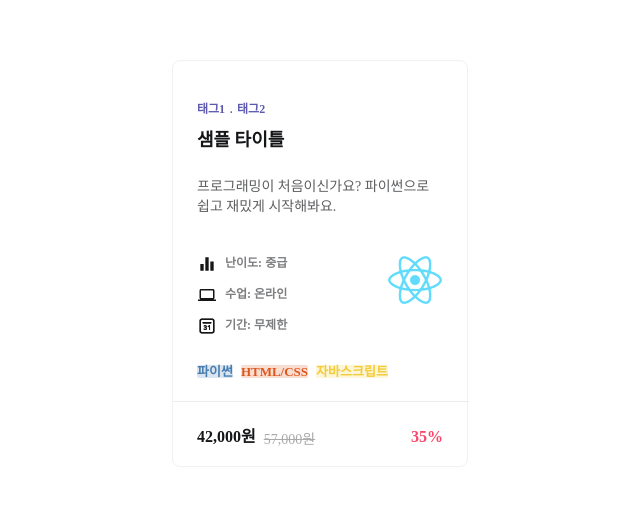
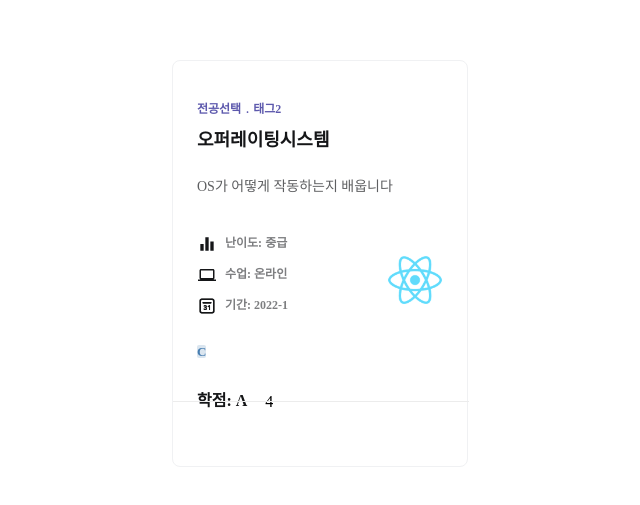
Before and after one commit to MyuB/SchoolCourses, a React (Create React App) app: page / in a window 1280 px wide. Shown: the part 145-650 px from the top of the page, without its empty margins (320-960 px from the left). Built offline with nearby package versions, Linux system fonts and the light colour scheme.

Commit message:
changing into my work

```diff
--- a/src/CourseCard.jsx
+++ b/src/CourseCard.jsx
@@ -124,6 +124,7 @@ function getColorByLang(lang) {
   if (lang === "파이썬") return "#477DB1";
   if (lang === "HTML/CSS") return "#DE561D";
   if (lang === "자바스크립트") return "#F3CB39";
+  if (lang === "C") return "#477DB1";
 }
 
 const Language = styled.p`
@@ -151,19 +152,43 @@ const Language = styled.p`
   }
 `;
 
+function gradeCalc(grade) {
+  if (grade === "A+") return 4.5;
+  else if (grade === "A") return 4.0;
+  else if (grade === "B+") return 3.5;
+  else if (grade === "B") return 3.0;
+  else if (grade === "C") return 2.0;
+  else if (grade === "P") return NaN;
+}
+
+const Grade = styled.div`
+  font-weight: bold;
+  font-size: 16px;
+  line-height: 23px;
+  color: #151618;
+`;
+
+const GradeinNum = styled.div`
+  font-size: 16px;
+  line-height: 20px;
+  color: black;
+  margin-left: 18px;
+`;
+
 CourseCard.defaultProps = {
-  tags: ["태그1", "태그2"],
-  title: "샘플 타이틀",
-  description: "프로그래밍이 처음이신가요? 파이썬으로 쉽고 재밌게 시작해봐요.",
+  tags: ["전공선택", "태그2"],
+  title: "오퍼레이팅시스템",
+  description: "OS가 어떻게 작동하는지 배웁니다",
   isFree: false,
   currentCost: 42000,
+  grade: "A",
   originalCost: 57000,
   discountPercentile: 35,
   level: "중급",
   classFormat: "온라인",
-  duration: "무제한",
+  duration: "2022-1",
   imgUrl: "logo192.png",
-  languages: ["파이썬", "HTML/CSS", "자바스크립트"],
+  languages: ["C"],
 };
 
 export default function CourseCard({
@@ -171,9 +196,9 @@ export default function CourseCard({
   title,
   description,
   isFree,
-  currentCost,
-  originalCost,
-  discountPercentile,
+
+  grade,
+
   level,
   classFormat,
   duration,
@@ -214,9 +239,8 @@ export default function CourseCard({
         <CostFree>무료</CostFree>
       ) : (
         <CostWrapper>
-          <CurrentCost>{currentCost.toLocaleString()}원</CurrentCost>
-          <OriginalCost>{originalCost.toLocaleString()}원</OriginalCost>
-          <DiscountPercentile>{discountPercentile}%</DiscountPercentile>
+          <Grade>학점: {grade}</Grade>
+          <GradeinNum>{gradeCalc(grade)}</GradeinNum>
         </CostWrapper>
       )}
     </Container>
```
